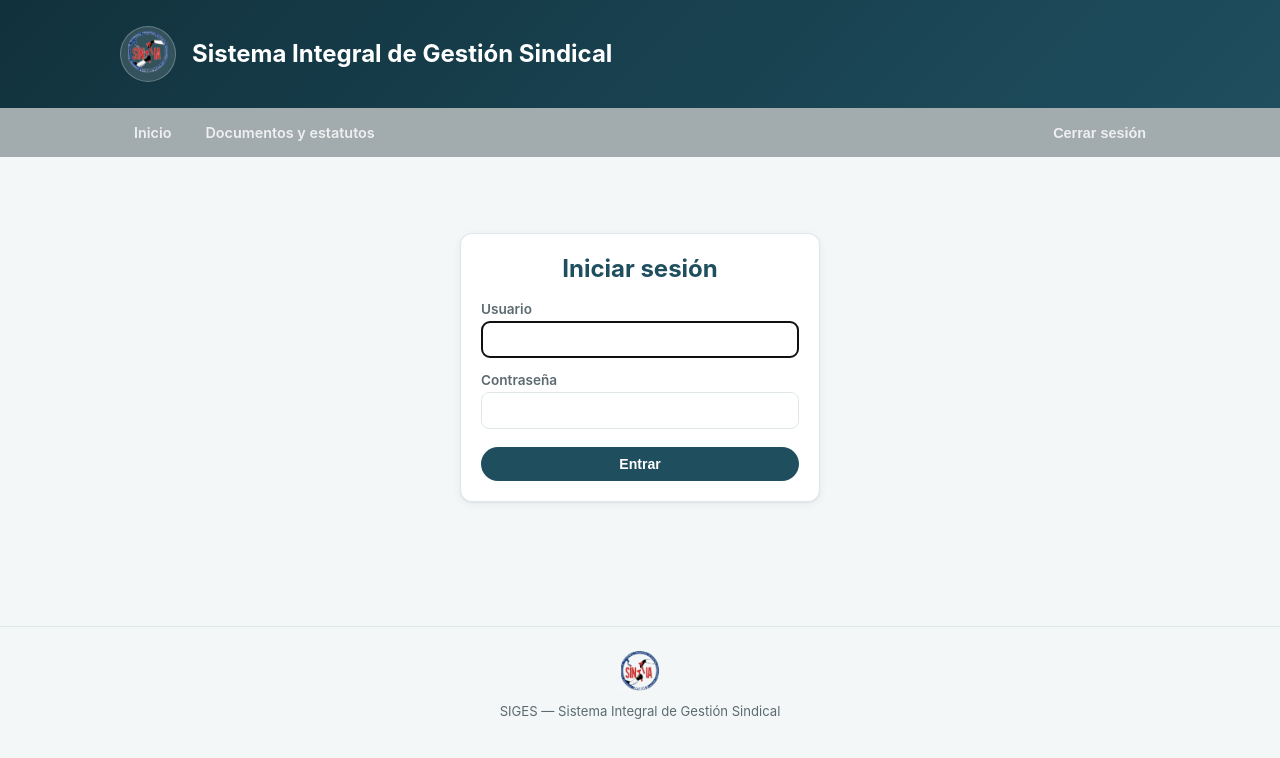
After one commit to AbrahamGaytanr3/siges, a Django app: page /ingresar/ in a window 1280 px wide. The commit adds this page. Shown: the top 758 px of the page. Run offline with Django 5.2, Linux system fonts and the light colour scheme; the visitor is signed in with stand-in values (Sample User, id 1).

Commit message:
Agregar sistema de login: todo el sitio ahora requiere sesión
El software dejó de ser un sitio público para afiliados; ahora es
una herramienta interna solo para delegados e integrantes.

- Las 3 vistas (inicio, centro_detalle, documentos_lista) quedan
  protegidas con @login_required. LOGIN_URL/LOGIN_REDIRECT_URL/
  LOGOUT_REDIRECT_URL en settings.
- Login/logout con las vistas genéricas de Django
  (auth_views.LoginView/LogoutView) en /ingresar/ y /salir/,
  template propio consistente con el diseño del sitio. Logout usa
  POST (requerido por Django moderno), con botón en el nav.
- Nav condicional: sin sesión no se ven los links internos; con
  sesión aparece "Cerrar sesión".
- Dos roles vía grupos nativos de Django (migración de datos
  0004): "Directiva" con permisos CRUD completos en los 4 modelos
  de sindicato (is_staff se marca por usuario, Django no lo hereda
  del grupo); "Delegados" sin permisos especiales, solo necesita
  sesión iniciada para ver el sitio interno.
- django-axes sigue protegiendo el login nuevo sin configuración
  adicional (intercepta en authenticate()); verificado con 429 en
  el 5º intento fallido.
- Corrige un bug en la migración de datos: los Permission de
  Django no existen aún cuando corre en una base de datos nueva
  (se crean al final de todo el migrate), así que se generan
  explícitamente con create_permissions() dentro de la migración.
- Quita la palabra "público/a" del copy donde ya no aplicaba
  (home, documentos, help_text de Documento.es_publico).
- 11 pruebas nuevas (acceso protegido, login/logout, permisos de
  grupos, nav condicional) — 28/28 en verde.

Verificado en navegador: flujo completo delegado (sin acceso a
/admin/) y directiva (con acceso), logout, y bloqueo de axes.

```diff
--- a/sindicato/models.py
+++ b/sindicato/models.py
@@ -114,8 +114,8 @@ class Documento(models.Model):
         help_text="Déjalo vacío si el documento aplica a todo el sindicato.",
     )
     es_publico = models.BooleanField(
-        "Visible en la sección pública", default=True,
-        help_text="Si está marcado, aparecerá en la página pública del sindicato.",
+        "Visible para delegados e integrantes", default=True,
+        help_text="Si está marcado, aparecerá en el sitio interno del sindicato.",
     )
     fecha_publicacion = models.DateField("Fecha de publicación", auto_now_add=True)
 
--- a/sindicato/static/sindicato/estilo.css
+++ b/sindicato/static/sindicato/estilo.css
@@ -229,3 +229,63 @@ footer {
   margin: 0 auto 8px;
 }
 footer p { margin: 0; }
+
+/* ---------- Login ---------- */
+
+.login-envoltorio {
+  display: flex;
+  justify-content: center;
+  padding: 40px 0;
+}
+.login-tarjeta { max-width: 360px; width: 100%; text-align: left; }
+.login-tarjeta h2 {
+  color: var(--azul-700);
+  margin: 0 0 18px;
+  text-align: center;
+}
+.login-tarjeta label {
+  display: block;
+  font-size: .85rem;
+  font-weight: 600;
+  color: var(--texto-suave);
+  margin: 14px 0 4px;
+}
+.login-tarjeta input[type="text"],
+.login-tarjeta input[type="password"] {
+  width: 100%;
+  padding: 9px 12px;
+  border: 1px solid var(--borde);
+  border-radius: var(--radio-sm);
+  font-size: .95rem;
+}
+.login-tarjeta button {
+  width: 100%;
+  margin-top: 18px;
+  justify-content: center;
+  border: none;
+  cursor: pointer;
+}
+.login-error {
+  background: var(--acento-claro);
+  color: var(--acento);
+  border-radius: var(--radio-sm);
+  padding: 10px 12px;
+  font-size: .85rem;
+  margin: 0 0 8px;
+}
+
+/* ---------- Logout en el nav ---------- */
+
+.nav-logout { margin-left: auto; display: flex; }
+.nav-logout button {
+  background: none;
+  border: none;
+  color: rgba(255, 255, 255, .82);
+  font-size: .9rem;
+  font-weight: 600;
+  padding: 8px 14px;
+  border-radius: 999px;
+  cursor: pointer;
+  transition: background var(--transicion), color var(--transicion);
+}
+.nav-logout button:hover { background: rgba(255, 255, 255, .1); color: #fff; }
--- a/sindicato/templates/sindicato/base.html
+++ b/sindicato/templates/sindicato/base.html
@@ -20,8 +20,14 @@
   </header>
   <nav class="top">
     <div class="contenedor">
-      <a href="{% url 'sindicato:inicio' %}" class="{% if request.resolver_match.url_name == 'inicio' %}activo{% endif %}">Inicio</a>
-      <a href="{% url 'sindicato:documentos' %}" class="{% if request.resolver_match.url_name == 'documentos' %}activo{% endif %}">Documentos y estatutos</a>
+      {% if user.is_authenticated %}
+        <a href="{% url 'sindicato:inicio' %}" class="{% if request.resolver_match.url_name == 'inicio' %}activo{% endif %}">Inicio</a>
+        <a href="{% url 'sindicato:documentos' %}" class="{% if request.resolver_match.url_name == 'documentos' %}activo{% endif %}">Documentos y estatutos</a>
+        <form method="post" action="{% url 'sindicato:logout' %}" class="nav-logout">
+          {% csrf_token %}
+          <button type="submit">Cerrar sesión</button>
+        </form>
+      {% endif %}
     </div>
   </nav>
   <main>
--- a/sindicato/templates/sindicato/documentos.html
+++ b/sindicato/templates/sindicato/documentos.html
@@ -5,7 +5,7 @@
   <a class="volver" href="{% url 'sindicato:inicio' %}">&larr; Volver</a>
 
   <section>
-    <h2>Documentos y estatutos públicos</h2>
+    <h2>Documentos y estatutos</h2>
     {% if documentos %}
       {% for doc in documentos %}
         <div class="doc-item tipo-{{ doc.tipo }}">
@@ -16,7 +16,7 @@
       {% endfor %}
       {% include "sindicato/_paginacion.html" with page_obj=documentos %}
     {% else %}
-      <p>Aún no hay documentos públicos.</p>
+      <p>Aún no hay documentos.</p>
     {% endif %}
   </section>
 
--- a/sindicato/templates/sindicato/inicio.html
+++ b/sindicato/templates/sindicato/inicio.html
@@ -13,7 +13,7 @@
     </div>
     <div class="tarjeta">
       <div class="num">{{ documentos|length }}</div>
-      <div class="label">Documentos públicos</div>
+      <div class="label">Documentos</div>
     </div>
   </div>
 
@@ -52,7 +52,7 @@
       {% endfor %}
       <p><a class="enlace-destacado" href="{% url 'sindicato:documentos' %}">Ver todos los documentos →</a></p>
     {% else %}
-      <p>Aún no hay documentos públicos.</p>
+      <p>Aún no hay documentos.</p>
     {% endif %}
   </section>
 
--- /dev/null
+++ b/sindicato/templates/sindicato/login.html
@@ -0,0 +1,23 @@
+{% extends "sindicato/base.html" %}
+{% block titulo %}Iniciar sesión{% endblock %}
+{% block contenido %}
+
+  <div class="login-envoltorio">
+    <div class="tarjeta login-tarjeta">
+      <h2>Iniciar sesión</h2>
+      {% if form.errors %}
+        <p class="login-error">Usuario o contraseña incorrectos.</p>
+      {% endif %}
+      <form method="post" action="{% url 'sindicato:login' %}">
+        {% csrf_token %}
+        <label for="id_username">Usuario</label>
+        {{ form.username }}
+        <label for="id_password">Contraseña</label>
+        {{ form.password }}
+        <input type="hidden" name="next" value="{{ next }}">
+        <button type="submit" class="enlace-destacado">Entrar</button>
+      </form>
+    </div>
+  </div>
+
+{% endblock %}
--- a/sindicato/urls.py
+++ b/sindicato/urls.py
@@ -1,9 +1,12 @@
+from django.contrib.auth import views as auth_views
 from django.urls import path
 from . import views
 
 app_name = "sindicato"
 
 urlpatterns = [
+    path("ingresar/", auth_views.LoginView.as_view(template_name="sindicato/login.html"), name="login"),
+    path("salir/", auth_views.LogoutView.as_view(), name="logout"),
     path("", views.inicio, name="inicio"),
     path("centro/<int:pk>/", views.centro_detalle, name="centro_detalle"),
     path("documentos/", views.documentos_lista, name="documentos"),
--- a/sindicato/views.py
+++ b/sindicato/views.py
@@ -1,3 +1,4 @@
+from django.contrib.auth.decorators import login_required
 from django.core.paginator import Paginator
 from django.shortcuts import render, get_object_or_404
 from .models import InformacionSindicato, CentroTrabajo, Documento
@@ -6,6 +7,7 @@ CENTROS_POR_PAGINA = 10
 DOCUMENTOS_POR_PAGINA = 12
 
 
+@login_required
 def inicio(request):
     info = InformacionSindicato.objects.first()
     centros_qs = CentroTrabajo.objects.filter(activo=True)
@@ -25,12 +27,14 @@ def inicio(request):
     return render(request, "sindicato/inicio.html", context)
 
 
+@login_required
 def centro_detalle(request, pk):
     centro = get_object_or_404(CentroTrabajo, pk=pk, activo=True)
     documentos = Documento.objects.filter(es_publico=True, centro_trabajo=centro)
     return render(request, "sindicato/centro_detalle.html", {"centro": centro, "documentos": documentos})
 
 
+@login_required
 def documentos_lista(request):
     documentos_qs = Documento.objects.filter(es_publico=True)
     paginador = Paginator(documentos_qs, DOCUMENTOS_POR_PAGINA)
```
Also changed, not shown: siges/settings.py (+7 -0 lines), sindicato/tests.py (+91 -0 lines), sindicato/migrations/0003_alter_documento_es_publico.py (added), sindicato/migrations/0004_grupos_delegados_directiva.py (added).
